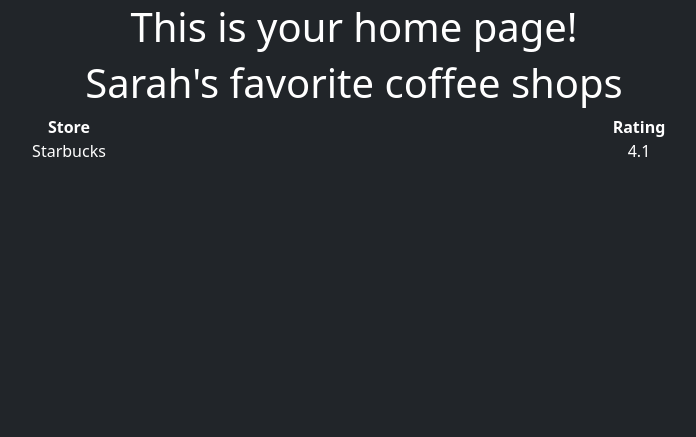
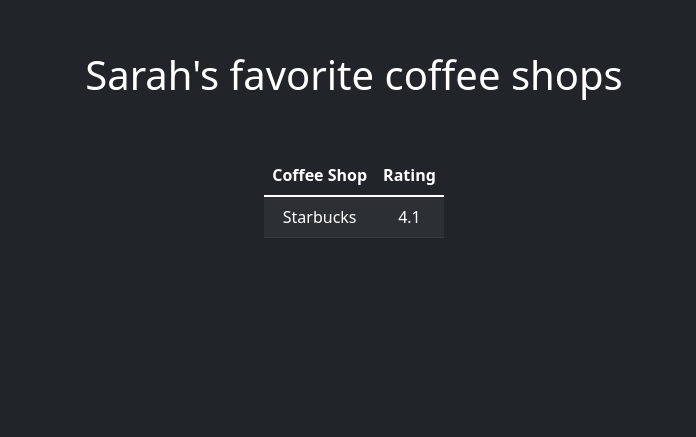
Before and after one commit to sicness9/BrewReview, a Flask app: page /home in a window 1280 px wide. Shown: the part 69-506 px from the top of the page, without its empty margins (286-982 px from the left). Run offline with Flask 2, Linux system fonts and the light colour scheme; a user stored in the database is signed in; data comes from the database, SQL or seed files in the repository; some libraries are stand-ins or nearby versions.

Commit message:
updated the home template, coffee shops and rating now in a cleaner table form

```diff
--- a/website/templates/home.html
+++ b/website/templates/home.html
@@ -1,27 +1,27 @@
 {% extends "base.html" %}
-{% block title %} Home {% endblock %}
+{% block title %} User Home {% endblock %}
 {% block content%}
-<div align="center" class="container-fluid">
-    <h1 style="color:white; font-size=300%;">This is your home page!</h1>
+<div class="container w-50 form-group mx-auto pt-5">
+    <h1 style="color:white; font-size=300%;">{{ user.name }}'s favorite coffee shops</h1>
 
 </div>
 
-<h1 align="center">{{ user.name }}'s favorite coffee shops</h1>
-
-<div align="center" class="container">
-  <div class="row">
-    <div class="col" ><b>Store</b></div>
-    <div class="col"><b>Rating</b></div>
-    <div class="w-100"></div>
-    <div class="col">
-        {% for shop in shops %}
-            <p style="color:white"> {{ shop.name }}</p>
-        {% endfor %}</div>
-    <div class="col">
-        {% for shop in shops %}
-            <p style="color:white"> {{ shop.rating }}</p>
-        {% endfor %}
-    </div>
-  </div>
+<div class="table-responsive-lg mx-auto pt-5">
+<table class="table table-striped table-dark">
+  <thead>
+    <tr>
+      <th scope="col">Coffee Shop</th>
+      <th scope="col">Rating</th>
+    </tr>
+  </thead>
+  <tbody>
+  {% for shop in shops %}
+    <tr>
+        <td scope="row">{{ shop.name }}</td>
+        <td scrop="row">{{ shop.rating }} </td>
+    </tr>
+  {% endfor %}
+  </tbody>
+</table>
 </div>
 {% endblock %}
```
